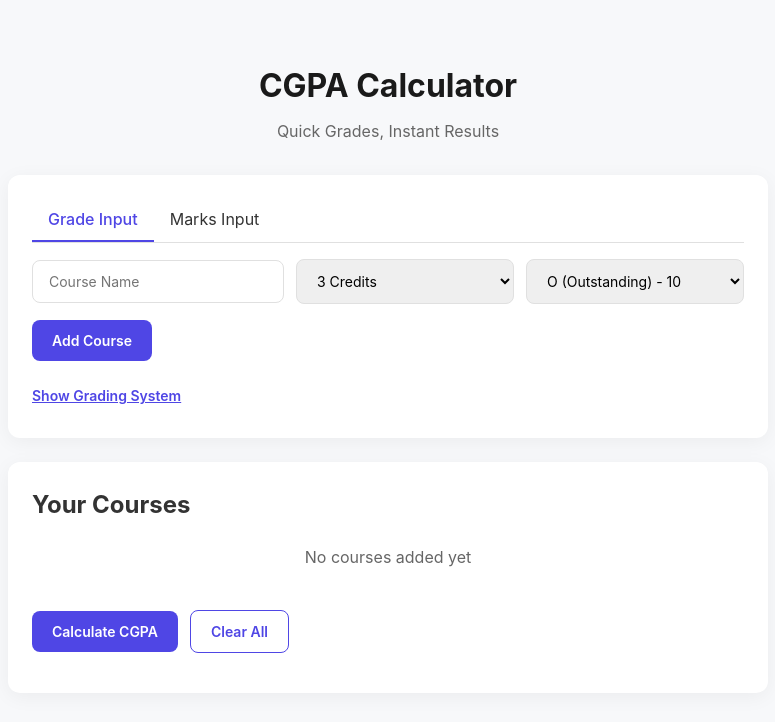
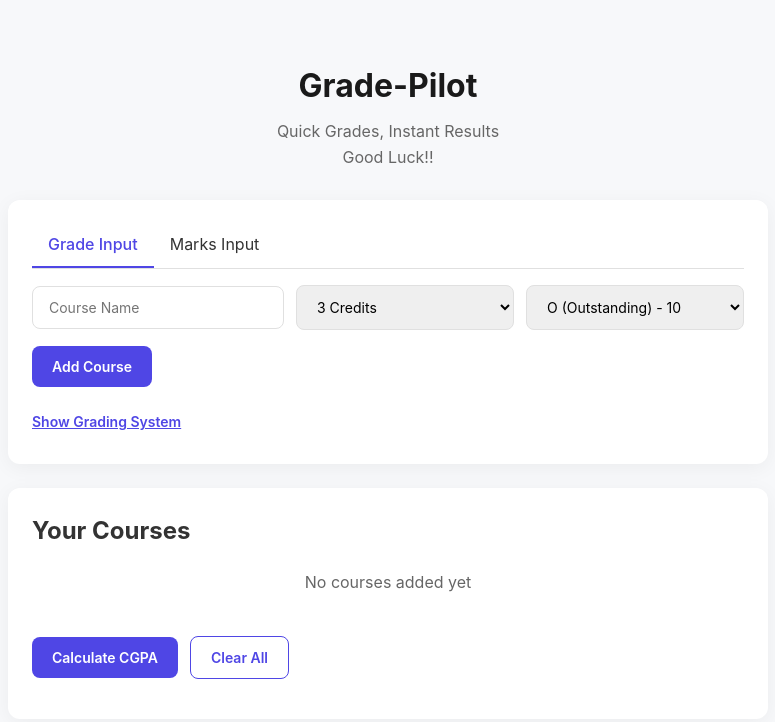
Before and after one commit to avirup010/Grade-Pilot, a plain HTML site: page index.html in a window 1280 px wide. Shown: the whole page, without its empty margins (252-1027 px from the left). Drawn offline with Linux system fonts and the light colour scheme.

Commit message:
Update index.html

```diff
--- a/index.html
+++ b/index.html
@@ -268,8 +268,10 @@
 </head>
 <body>
     <header class="fade-in">
-        <h1>CGPA Calculator</h1>
+        <h1>Grade-Pilot</h1>
         <p class="description">Quick Grades, Instant Results</p>
+        <p class="description">Good Luck!!</p>
+
     </header>
 
     <div class="card slide-up" style="animation-delay: 0.1s;">
```
